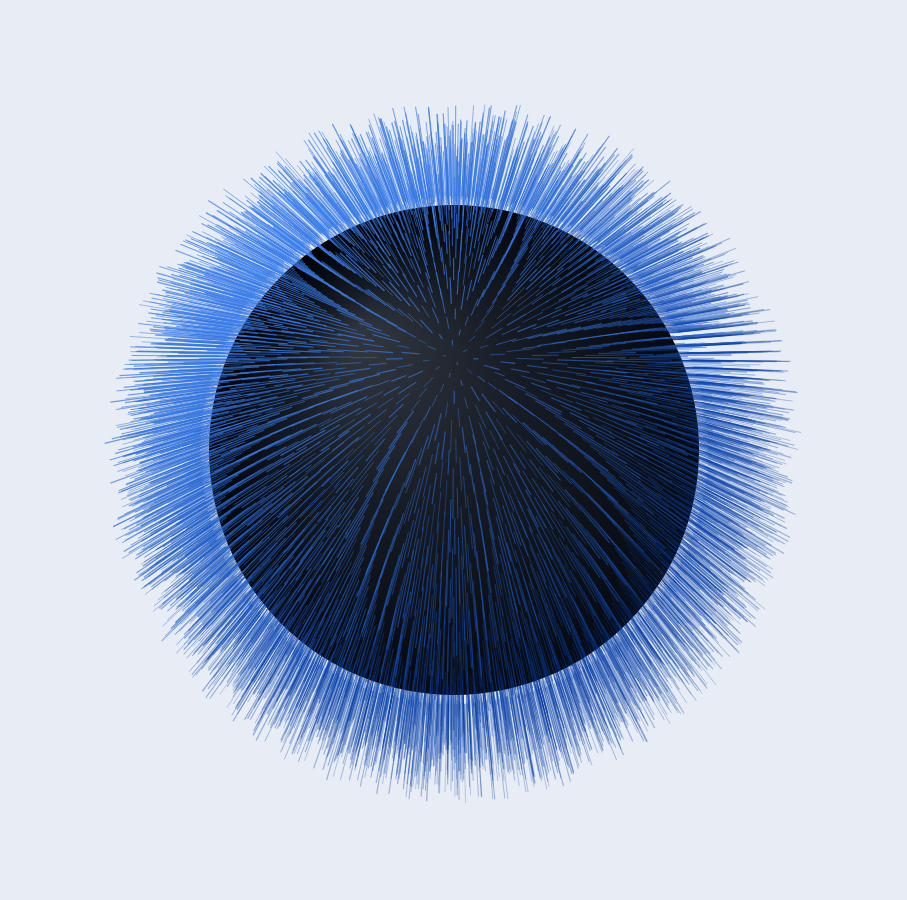
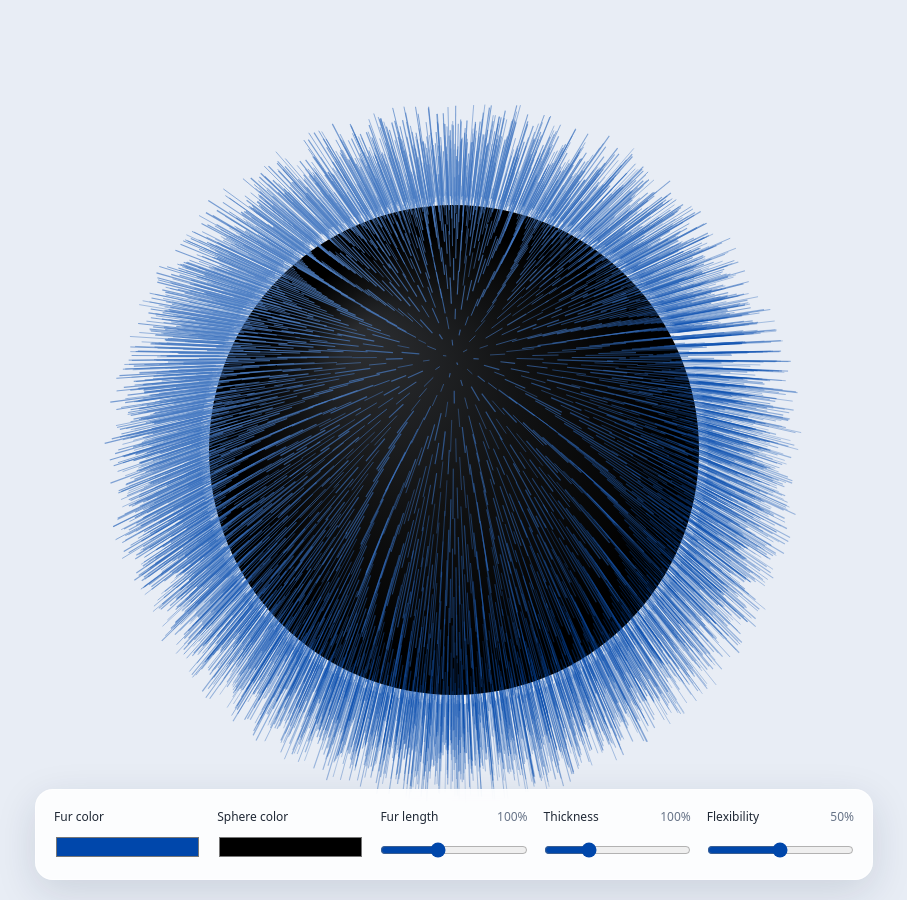
Before and after one commit to sean9892/sean9892.github.io, a Jekyll site: the page sphere.html, which Jekyll copies as it is, in a window 1280 px wide. Shown: the whole page, without its empty margins (186-1093 px from the left). Built offline with Jekyll 4.4.1, drawn with Linux system fonts in a browser that asks for light colours.

Commit message:
Update sphere.html

```diff
--- a/sphere.html
+++ b/sphere.html
@@ -9,13 +9,39 @@
     body { margin: 0; overflow: hidden; background: #e8edf5; }
     canvas { position: fixed; inset: 0; width: 100%; height: 100%; cursor: grab; touch-action: none; }
     canvas:active { cursor: grabbing; }
+    .controls { position: fixed; z-index: 1; left: 50%; bottom: 20px; transform: translateX(-50%); width: min(800px, calc(100% - 32px)); display: grid; grid-template-columns: repeat(5, minmax(0, 1fr)); gap: 16px; padding: 18px; border: 1px solid #ffffffaa; border-radius: 18px; background: #ffffffdd; box-shadow: 0 12px 40px #19254022; backdrop-filter: blur(12px); color: #202936; font: 12px system-ui, sans-serif; }
+    .controls label { display: grid; gap: 8px; min-width: 0; }
+    .controls label span { display: flex; justify-content: space-between; }
+    .controls input { width: 100%; margin: 0; accent-color: #0047ab; }
+    .controls input[type="color"] { height: 28px; padding: 0; border: 0; background: none; cursor: pointer; }
+    .controls input:focus-visible { outline: 2px solid #0047ab; outline-offset: 3px; }
+    .controls output { color: #667387; }
+    @media (max-width: 600px) { .controls { grid-template-columns: repeat(2, minmax(0, 1fr)); gap: 12px 18px; padding: 14px; } }
   </style>
 </head>
 <body>
   <canvas id="scene" tabindex="0" aria-label="Interactive 3D furry sphere. Drag or use arrow keys to rotate it."></canvas>
+  <div class="controls" role="group" aria-label="Sphere controls">
+    <label>Fur color<input id="fur-color" type="color" value="#0047ab"></label>
+    <label>Sphere color<input id="sphere-color" type="color" value="#000000"></label>
+    <label><span>Fur length <output id="length-value">100%</output></span><input id="fur-length" type="range" min="40" max="200" value="100"></label>
+    <label><span>Thickness <output id="thickness-value">100%</output></span><input id="fur-thickness" type="range" min="40" max="250" value="100"></label>
+    <label><span>Flexibility <output id="flexibility-value">50%</output></span><input id="fur-flexibility" type="range" min="0" max="100" value="50"></label>
+  </div>
   <script>
     const canvas = document.querySelector('#scene');
     const ctx = canvas.getContext('2d', { alpha: false });
+    const color = hex => [1, 3, 5].map(i => parseInt(hex.slice(i, i + 2), 16));
+    const blend = (a, b, t) => `rgb(${a.map((n, i) => Math.round(n * (1 - t) + b[i] * t)).join(',')})`;
+    let furColor = color(document.querySelector('#fur-color').value);
+    let sphereColor = color(document.querySelector('#sphere-color').value);
+    let bodyColors;
+    function updateBodyColors() {
+      bodyColors = [blend(sphereColor, [210, 220, 235], .2), blend(sphereColor, [210, 220, 235], .08), blend(sphereColor, [0, 0, 0], .22), blend(sphereColor, [0, 0, 0], .55)];
+    }
+    updateBodyColors();
+    document.querySelector('#fur-color').addEventListener('input', e => { furColor = color(e.target.value); });
+    document.querySelector('#sphere-color').addEventListener('input', e => { sphereColor = color(e.target.value); updateBodyColors(); });
     const hairs = [];
     const count = 8500;
     const gold = Math.PI * (3 - Math.sqrt(5));
@@ -25,10 +51,26 @@
       const y = 1 - (i + .5) * 2 / count;
       const a = i * gold;
       const r = Math.sqrt(1 - y * y);
+      const length = .17 + random() * .18;
       hairs.push({ x: Math.cos(a) * r, y, z: Math.sin(a) * r,
-        length: .17 + random() * .18, width: .65 + random() * .65,
+        baseLength: length, length, width: .65 + random() * .65,
         shade: random(), px: 0, py: 0, pz: 0, vx: 0, vy: 0, vz: 0 });
     }
+    let thickness = 1;
+    let flexibility = .5;
+    document.querySelector('#fur-length').addEventListener('input', e => {
+      const scale = Number(e.target.value) / 100;
+      for (const hair of hairs) hair.length = hair.baseLength * scale;
+      document.querySelector('#length-value').textContent = `${e.target.value}%`;
+    });
+    document.querySelector('#fur-thickness').addEventListener('input', e => {
+      thickness = Number(e.target.value) / 100;
+      document.querySelector('#thickness-value').textContent = `${e.target.value}%`;
+    });
+    document.querySelector('#fur-flexibility').addEventListener('input', e => {
+      flexibility = Number(e.target.value) / 100;
+      document.querySelector('#flexibility-value').textContent = `${e.target.value}%`;
+    });
 
     let w, h, dpr, cx, cy, radius;
     function resize() {
@@ -84,6 +126,8 @@
       }
       const cosy = Math.cos(yaw), siny = Math.sin(yaw);
       const cosp = Math.cos(pitch), sinp = Math.sin(pitch);
+      const spring = 140 - flexibility * 110;
+      const damping = Math.exp(-(16 - flexibility * 12) * dt);
       for (const hair of hairs) {
         const x = hair.x * cosy + hair.z * siny;
         const z = hair.z * cosy - hair.x * siny;
@@ -120,17 +164,18 @@
           if ((hair.depth >= 0) !== front) continue;
           const bright = hair.light;
           const shade = hair.shade;
-          const red = Math.round(bright * 55 + shade * 8);
-          const green = Math.round(56 + bright * 68 + shade * 10);
-          const blue = Math.round(161 + bright * 74 + shade * 10);
+          const tint = bright * .3 + shade * .04;
+          const red = Math.round(furColor[0] + (255 - furColor[0]) * tint);
+          const green = Math.round(furColor[1] + (255 - furColor[1]) * tint);
+          const blue = Math.round(furColor[2] + (255 - furColor[2]) * tint);
           ctx.strokeStyle = `rgba(${red},${green},${blue},${front ? .35 + bright * .4 : .52})`;
-          ctx.lineWidth = hair.width * (front ? 1 : .85);
+          ctx.lineWidth = hair.width * thickness * (front ? 1 : .85);
           ctx.beginPath(); ctx.moveTo(hair.rx, hair.ry); ctx.lineTo(hair.tx, hair.ty); ctx.stroke();
         }
       }
       drawStrands(false);
       const body = ctx.createRadialGradient(cx - radius * .37, cy - radius * .44, radius * .06, cx + radius * .18, cy + radius * .18, radius * 1.25);
-      body.addColorStop(0, '#30343c'); body.addColorStop(.34, '#171b23'); body.addColorStop(.68, '#090c12'); body.addColorStop(1, '#010204');
+      body.addColorStop(0, bodyColors[0]); body.addColorStop(.34, bodyColors[1]); body.addColorStop(.68, bodyColors[2]); body.addColorStop(1, bodyColors[3]);
       ctx.fillStyle = body; ctx.beginPath(); ctx.arc(cx, cy, radius, 0, Math.PI * 2); ctx.fill();
       drawStrands(true);
       requestAnimationFrame(frame);
```
Also changed, not shown: other parts of sphere.html (+3 -3 lines).
